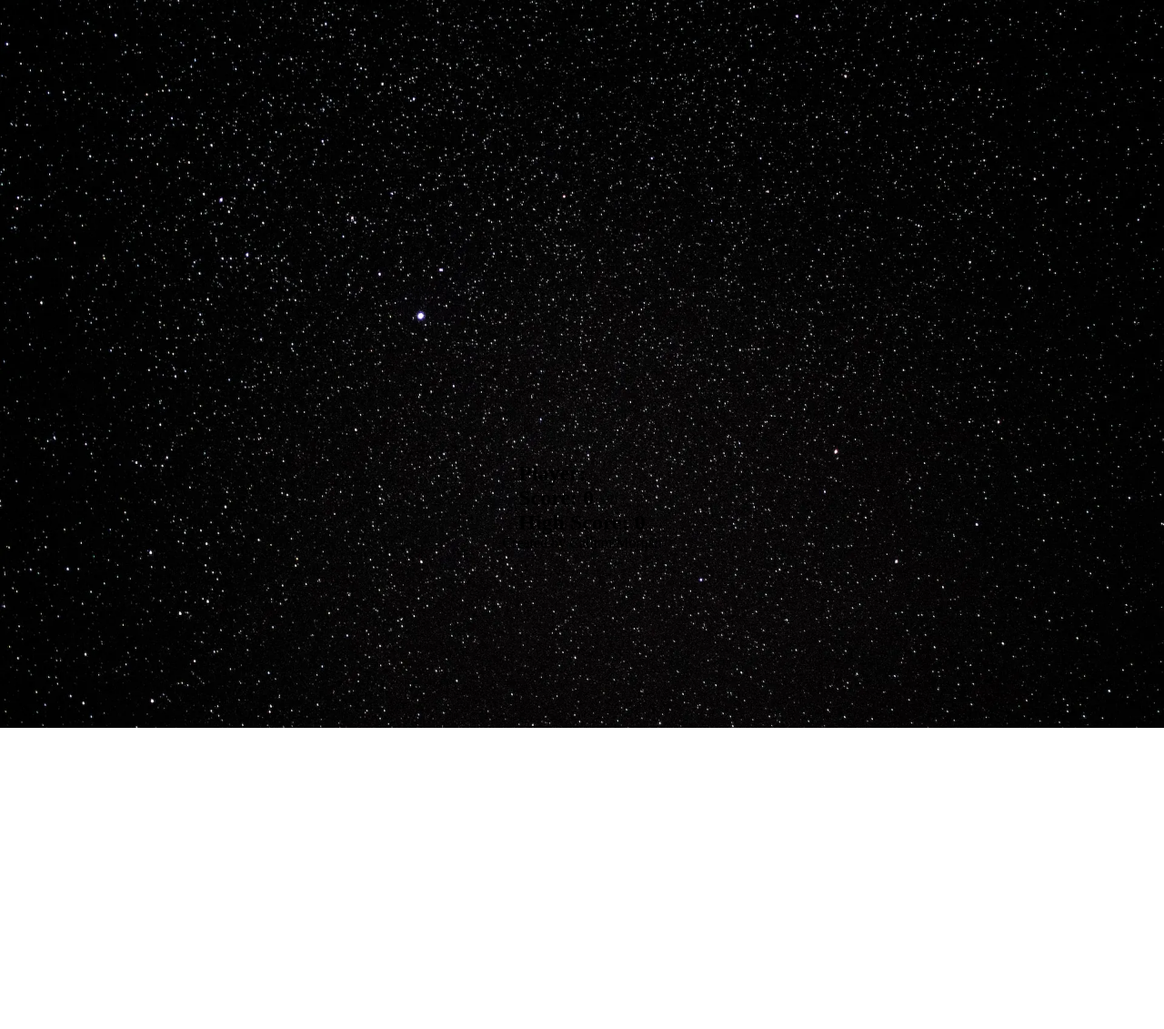
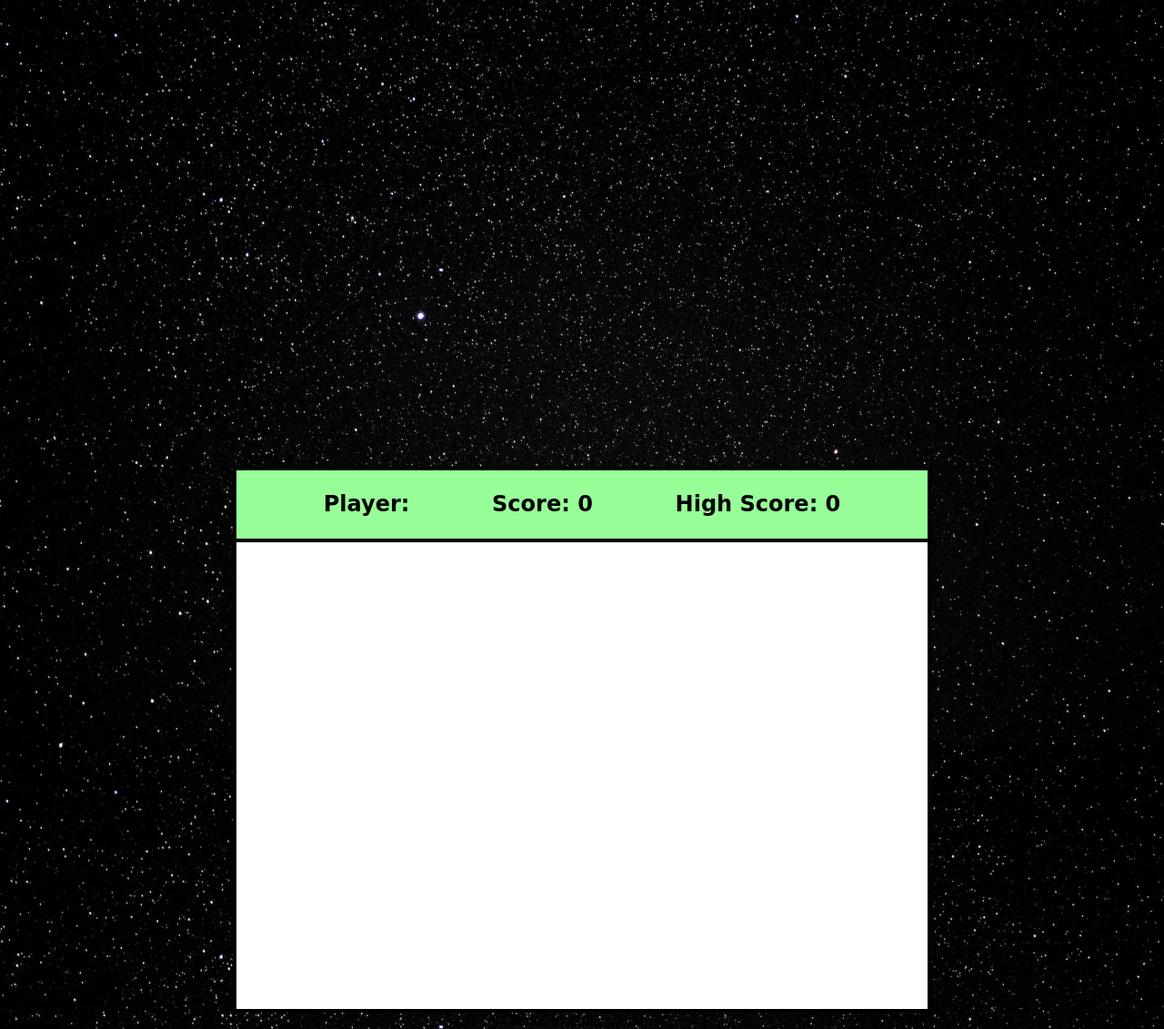
Before and after one commit to Cmorgan21/The-Simon-Game, a plain HTML site: page game.html in a window 1280 px wide. Shown: the whole page at 91% size. Before the commit the page ends 800 px from the top, so only its background shows below. Drawn offline with Linux system fonts and the light colour scheme; some icons are missing; a web font is replaced by a local one.

Commit message:
game container and board content margin, title, colour and size styling

```diff
--- a/assets/css/style.css
+++ b/assets/css/style.css
@@ -269,3 +269,47 @@ input[type=submit] {
 input[type=submit]:hover {
     background-color: grey;
 }
+
+/* Create game board */
+#game-container {
+    height: 600px;
+    width: 60%;
+    display: flex;
+    flex-direction: column;
+    background-color: white;
+    border: solid black 4px;
+    position: relative;
+}
+
+/* Makes h1 white and gives it a bit more space */
+#game-title {
+    color: white;
+    font-family: 'Handjet', cursive;
+    letter-spacing: 6px;
+    margin-bottom: 5px;
+}
+
+/* Spaces out h2 elements */
+#game-banner {
+    display: flex;
+    justify-content: space-evenly;
+    align-items: center;
+    height: 15%;
+    width: 100%;
+    padding: 5px;
+    border-bottom: solid black 4px;
+    background-color: rgb(152, 255, 152);
+}
+
+#game-banner > h2 {
+    font-family: 'Handjet', cursive;
+}
+
+/* Fills the rest of the game container out */
+#game-board {
+    height: 100%;
+    display: flex;
+    flex-direction: column;
+    justify-content: center;
+    align-items: center;
+}
```
